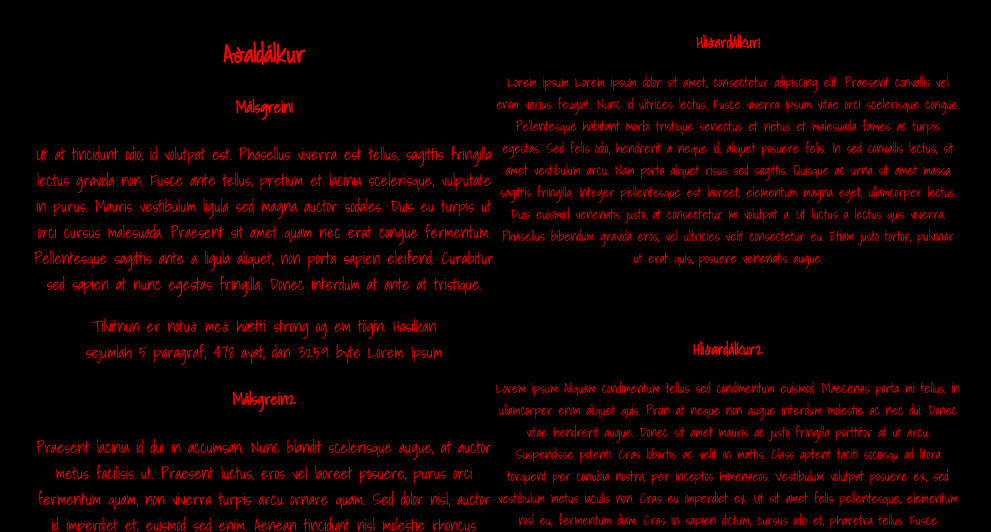
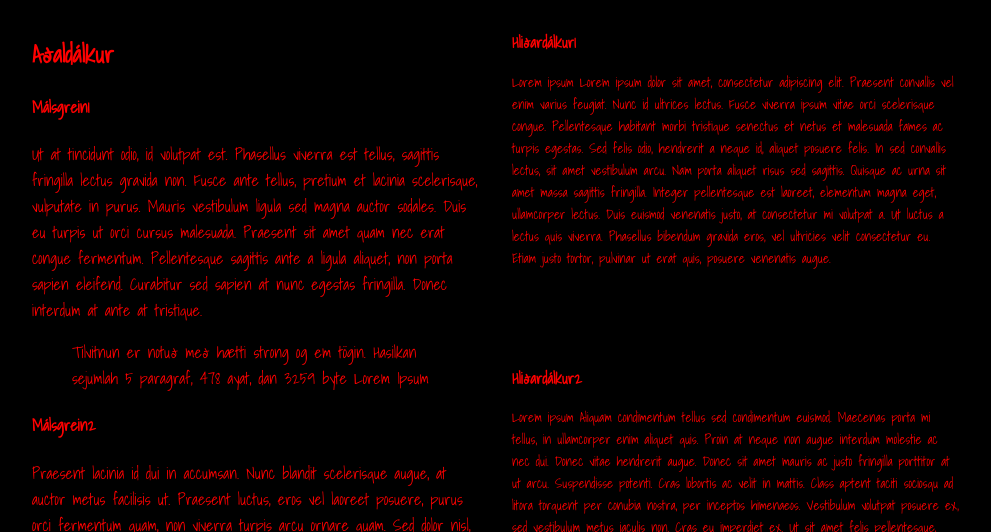
Before and after one commit to BHB2187/BHB2187.github.io, a plain HTML site: page verkefni3/v34/index.html in a window 1280 px wide. Shown: the part 268-800 px from the top of the page, without its empty margins (144-1135 px from the left). Drawn offline with Linux system fonts and the light colour scheme.

Commit message:
Add files via upload

```diff
--- a/verkefni3/v34/styles.css
+++ b/verkefni3/v34/styles.css
@@ -51,7 +51,7 @@ body {
 }
 .content {
     display: grid;
-    grid-gap:0;
+    grid-gap:2em;
     grid-template-areas:
         "art1 as1"
         "art1 as2";
@@ -76,13 +76,13 @@ body {
     height:200pt;
 }
 .as1 {
-    text-align: center;
+    text-align: left;
 }
 .as2 {
-    text-align: center;
+    text-align: left;
 }
 .art1{
-    text-align: center;
+    text-align: left;
 }
 .as1, .as2 {
     font-size:10pt
```
